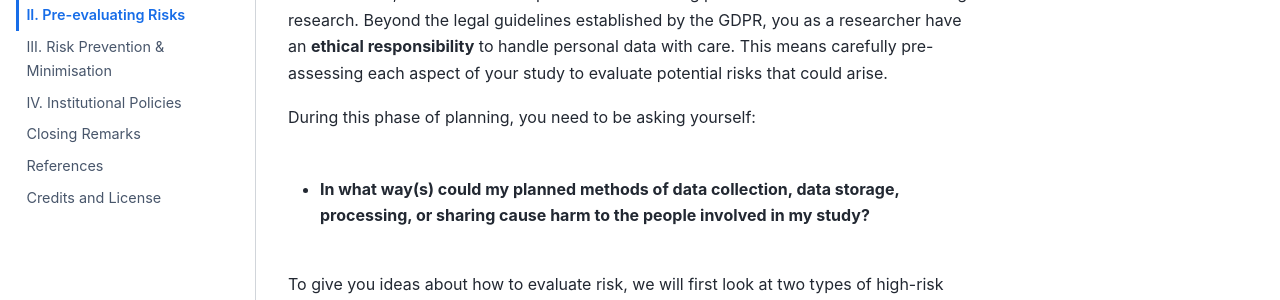
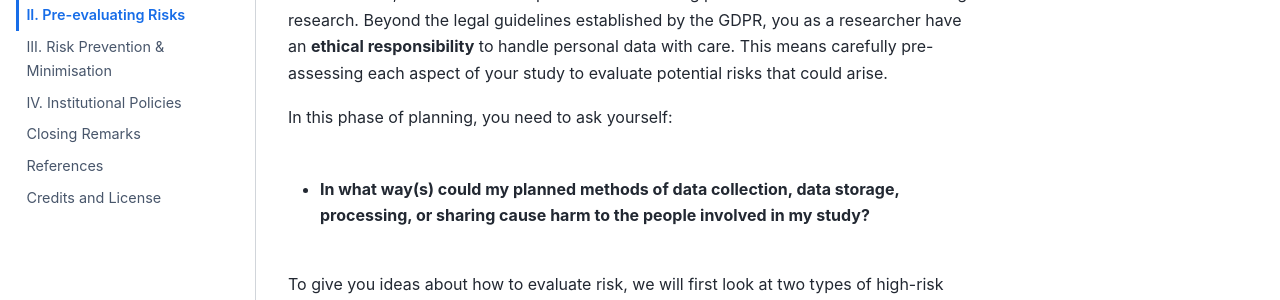
Before and after one commit to tu-delft-library/BSc_Research_Ethics_for_Personal_Data, a Jupyter Book: the page built from book/risks.md, in a window 1280 px wide and 900 px high. Shown: the part 272-572 px from the top of the window. Built offline with Jupyter Book 1.0.4 settings and Sphinx 7.4.7 and the Sphinx Book theme 1.1.4, drawn with Linux system fonts in a browser that asks for light colours; comment, search, counter and statistics services are not loaded.

Commit message:
Update risks.md

```diff
--- a/book/risks.md
+++ b/book/risks.md
@@ -4,7 +4,7 @@
 
 In this section, we'll look at examples of risks involving personal data that can arise during research. Beyond the legal guidelines established by the GDPR, you as a researcher have an **ethical responsibility** to handle personal data with care. This means carefully pre-assessing each aspect of your study to evaluate potential risks that could arise.
 
-During this phase of planning, you need to be asking yourself:
+In this phase of planning, you need to ask yourself:
 <br>
 <br>
 
```
